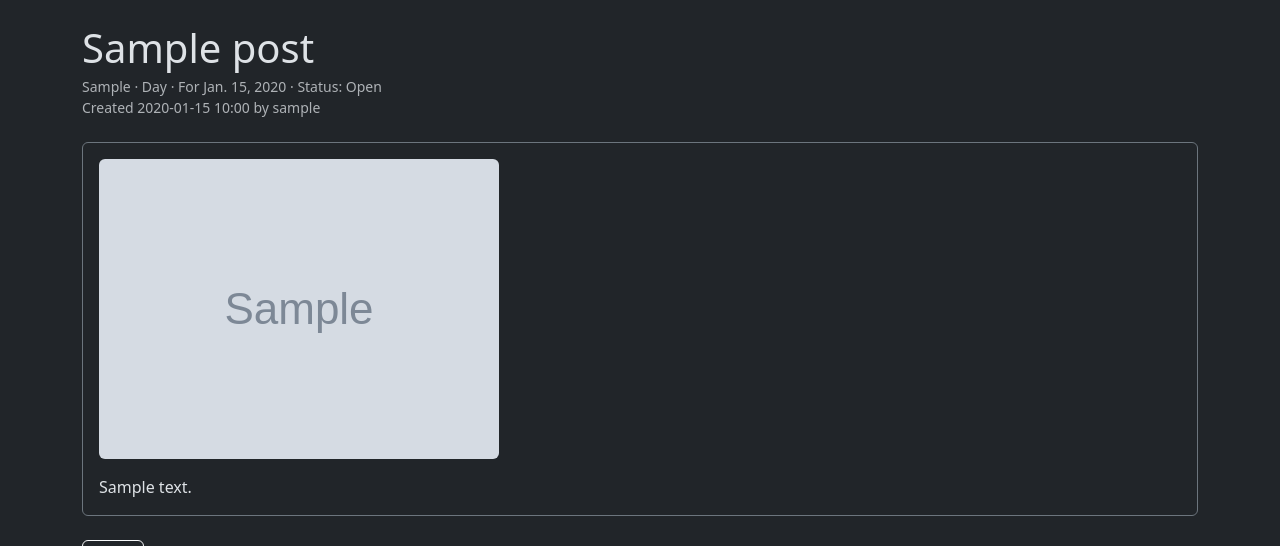
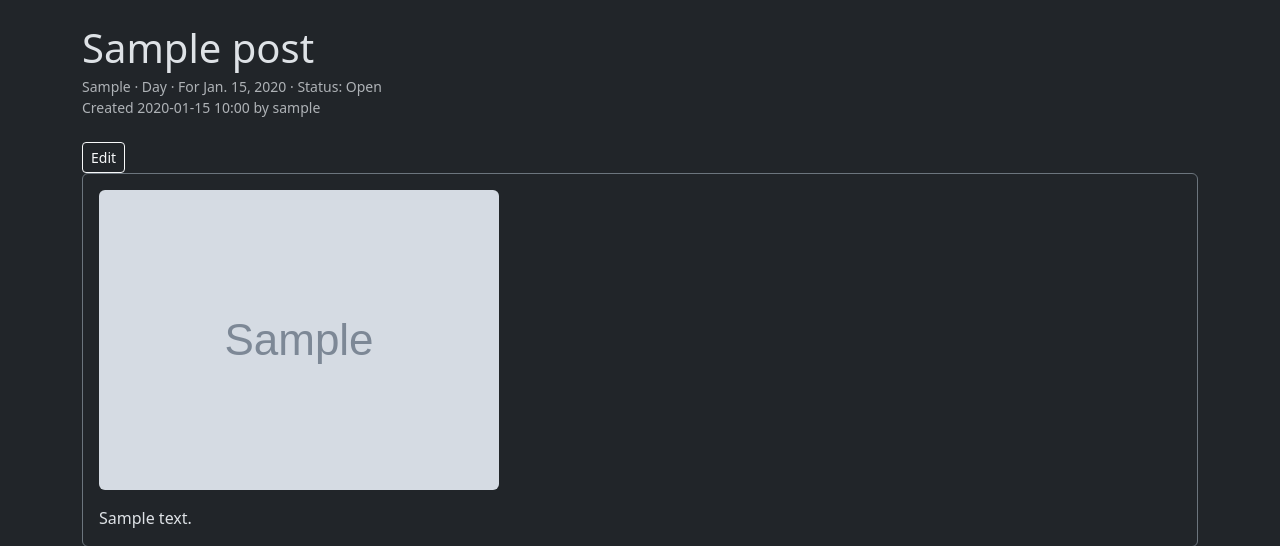
Before and after one commit to EmcioN/Pass-It, a Django app: page /post/1/ in a window 1280 px wide. Shown: the part 56-602 px from the top of the page. Run offline with Django 5.2, Linux system fonts and the light colour scheme; a user stored in the database is signed in; tables that the repository leaves empty hold one stand-in row (values such as "Sample post"); grey boxes marked "Sample" are stand-in pictures.

Commit message:
add edit button in poost detail for author only

```diff
--- a/templates/handover/post_detail.html
+++ b/templates/handover/post_detail.html
@@ -11,7 +11,11 @@
         Created {{ post.created_at|date:"Y-m-d H:i" }} by {{ post.author.username }}
     </div>
 </div>
-
+    {% if user == post.author %}
+      <div class="d-flex gap-2">
+        <a class="btn btn-outline-light btn-sm" href="{% url 'handover:post_edit' post.pk %}">Edit</a>
+      </div>
+    {% endif %}
 <div class="card bg-dark border-secondary">
     <div class="card-body">
         {% if post.image %}
```
